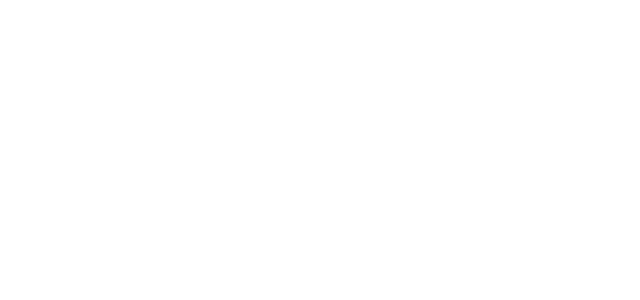
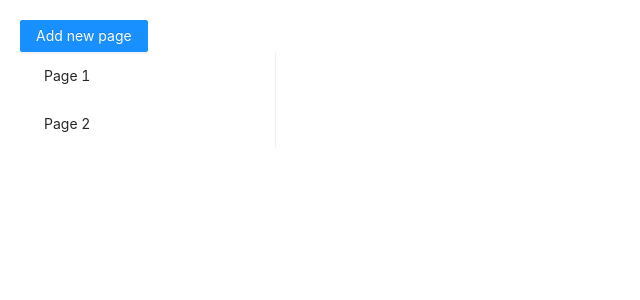
Before and after one commit to btogzhan2000/Interactive-game-editor, a React (Create React App) app in the folder frontend/: page / in a window 1280 px wide. Shown: the top 300 px of the page, without its empty margins (0-640 px from the left). Built offline with nearby package versions, Linux system fonts and the light colour scheme.

Commit message:
added basic navbar

```diff
--- a/frontend/package.json
+++ b/frontend/package.json
@@ -9,6 +9,7 @@
     "antd": "^4.18.7",
     "react": "^17.0.2",
     "react-dom": "^17.0.2",
+    "react-router-dom": "^6.2.1",
     "react-scripts": "5.0.0",
     "web-vitals": "^2.1.4"
   },
--- a/frontend/src/App.js
+++ b/frontend/src/App.js
@@ -1,9 +1,9 @@
-// import Navbar from './components/Navbar.js';
+import Navbar from './components/Navbar.js';
 
 const App = () => {
   return (
     <div>
-
+      <Navbar />
     </div>
   );
 }
--- /dev/null
+++ b/frontend/src/components/Navbar.js
@@ -0,0 +1,54 @@
+import React, { useState } from 'react';
+import { Button, Menu } from 'antd';
+import "antd/dist/antd.css";
+
+const { SubMenu } = Menu;
+
+const Navbar = () => {
+    const [pages, setPages] = useState([
+        {
+            name: "Page 1",
+            story: {
+                text: "Sample text",
+                choices: ["apple", "orange"]
+            }
+        },
+        {
+            name: "Page 2",
+            story: {
+                text: "Sample text 2",
+                choices: ["iphone", "samsung"]
+            }
+        }
+    ]);
+    const [count, setCount] = useState(3);
+
+    const addNewPage = (e) => {
+        const newList = pages.concat({name: "Page " + count});
+        setCount(count+1);
+        setPages(newList);
+    }
+  return (
+    <div style={{padding: 20}}>
+        <Button type="primary" onClick={addNewPage} >Add new page</Button>
+        <Menu
+          theme={'light'}
+          //onClick={handleClick}
+          style={{ width: 256 }}
+          defaultOpenKeys={['1']}
+          defaultSelectedKeys={['1']}
+          mode="inline"
+        >
+            {
+                pages.map((page) => (
+                    <Menu.Item key={page.name}>
+                         {page.name}
+                    </Menu.Item>
+                ))
+            }
+        </Menu>
+    </div>
+  );
+};
+
+export default Navbar;
```
Also changed, not shown: 1 other file (tests, documents, lock files or other folders).
